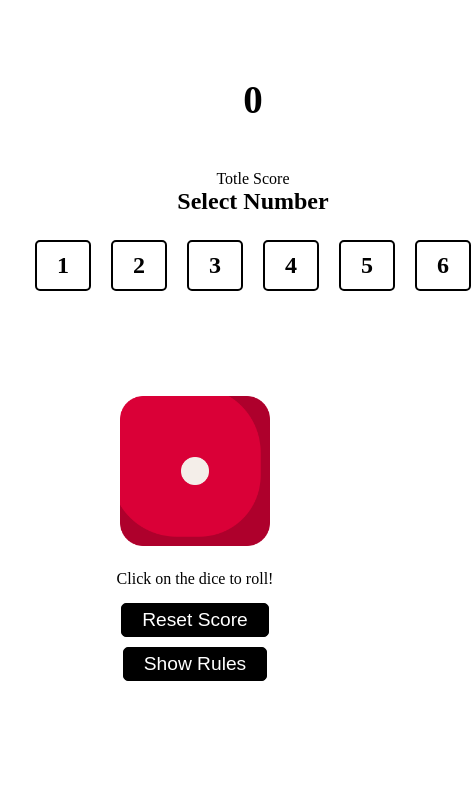
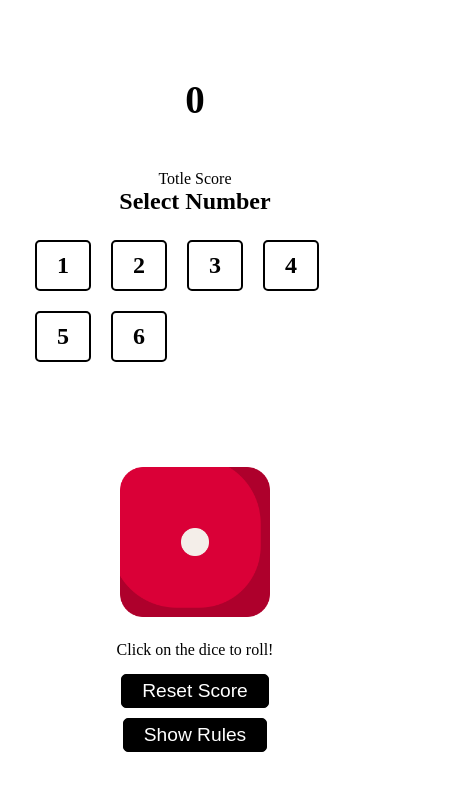
Before and after one commit to Kaval-Rathod/DiceGame, a React (Vite) app: page / in a window 390 px wide. Both pictures are taken after a click on the button "Play Now". Shown: the top 790 px of the page, 476 px wide, since content can reach past the window. Built offline with nearby package versions, Linux system fonts and the light colour scheme.

Commit message:
responsive

```diff
--- a/src/components/NumberSelector.css
+++ b/src/components/NumberSelector.css
@@ -1,6 +1,7 @@
 .numbers{
     display: flex;
     gap: 10px;
+    flex-wrap: wrap;
 }
 
 .numbers h2{
```
